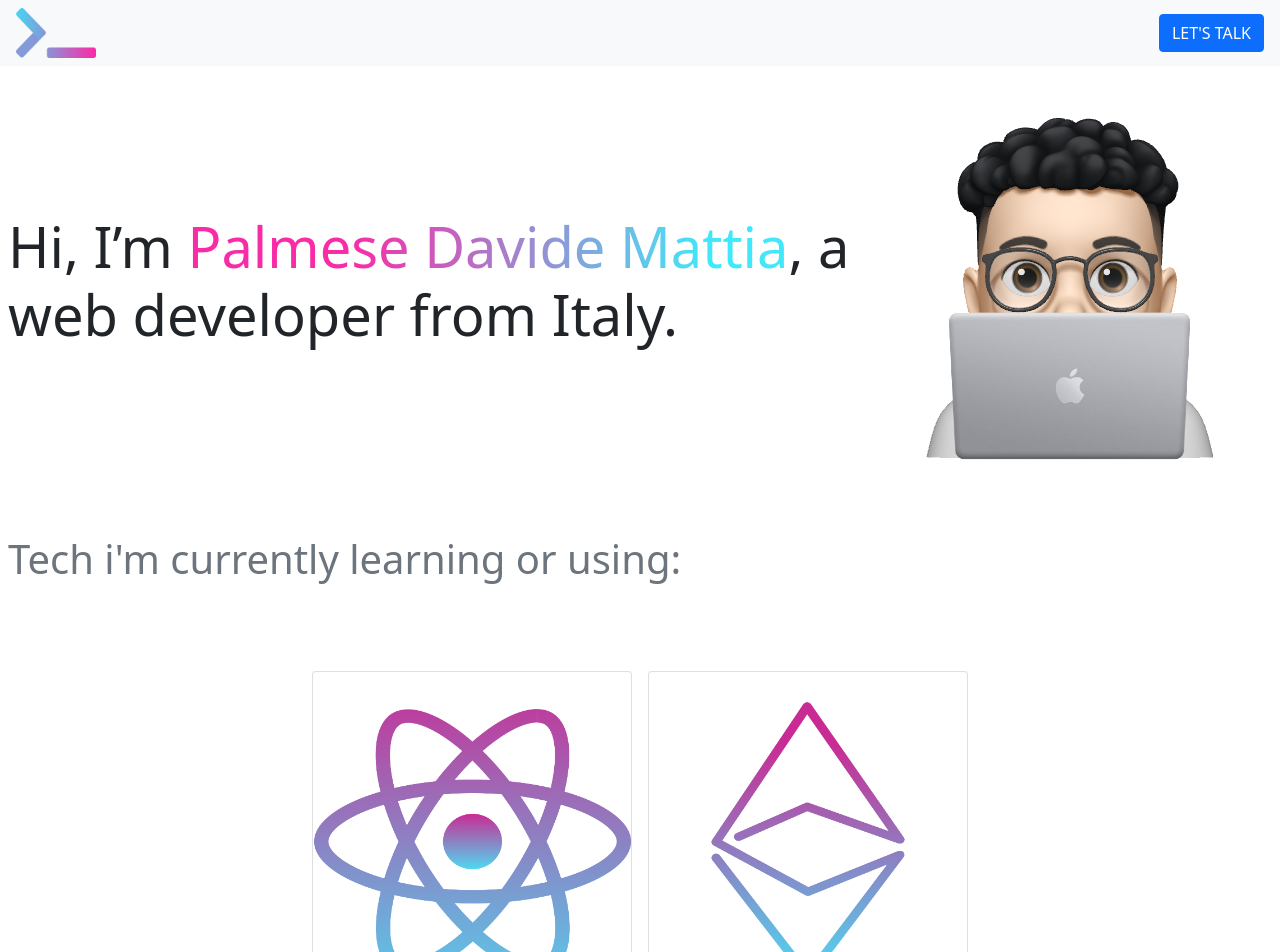
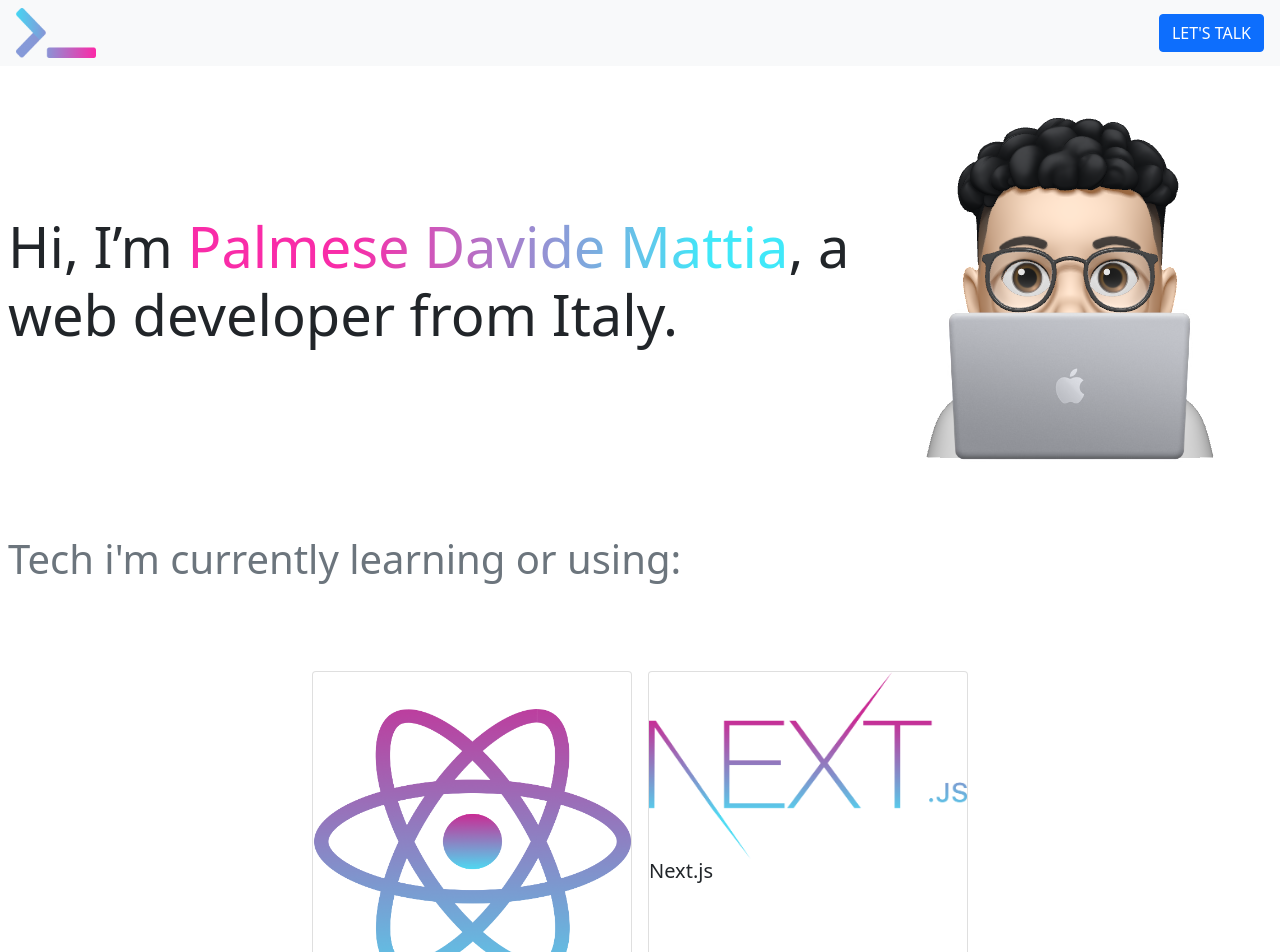
Before and after one commit to PalmeseMattia/portfolio, a React (Create React App) app: page / in a window 1280 px wide. Shown: the top 952 px of the page. Built offline with nearby package versions, Linux system fonts and the light colour scheme.

Commit message:
added next logo

```diff
--- a/src/App.js
+++ b/src/App.js
@@ -1,9 +1,9 @@
 import React from 'react'
-import { Button, Container, Navbar, Stack, Card } from 'react-bootstrap'
+import { Button, Container, Navbar, Card } from 'react-bootstrap'
 import './App.css'
 import Logo from './assets/logo.png'
 import Emoji from './assets/emoji.png'
-import Ethereum from './assets/ethereum.png'
+import Next from './assets/next.png'
 import ReactPic from './assets/react.png'
 
 export default function App() {
@@ -36,8 +36,8 @@ export default function App() {
           </Card>
 
           <Card style={{width: '20rem'}}>
-            <Card.Img variant='top' src={Ethereum}/>
-            <Card.Title>Ethereum</Card.Title>
+            <Card.Img variant='top' src={Next}/>
+            <Card.Title>Next.js</Card.Title>
           </Card>
         </div>
       </Container>
```
Also changed, not shown: src/assets/next.png (added).
